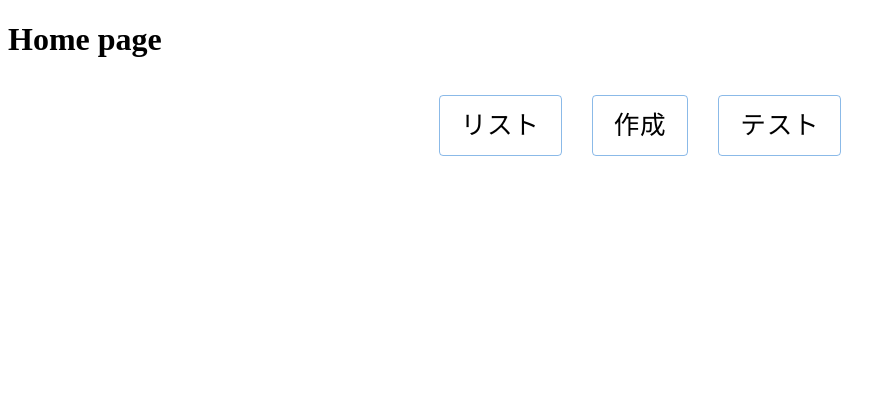
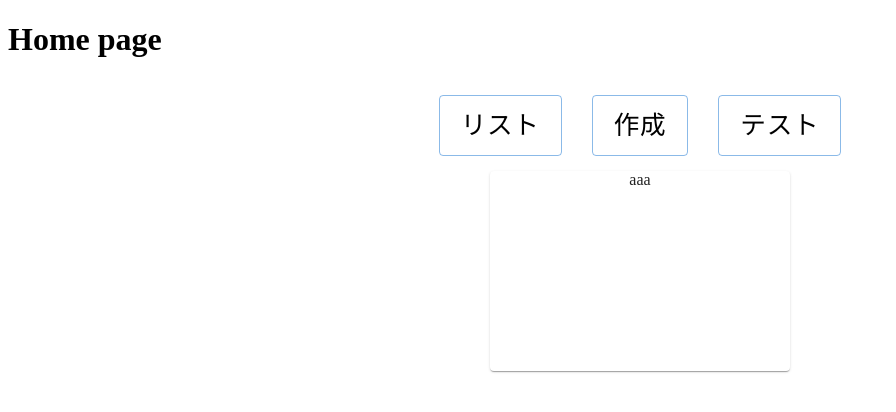
Before and after one commit to mono121/flashMemo, a React (Create React App) app: page / in a window 1280 px wide. Shown: the top 412 px of the page, without its empty margins (0-896 px from the left). Built offline with nearby package versions, Linux system fonts and the light colour scheme.

Commit message:
add WordCard.jsx

```diff
--- /dev/null
+++ b/src/components/Atom/WordCard.jsx
@@ -0,0 +1,16 @@
+import { Card, Grid } from '@mui/material'
+import React from 'react'
+
+const WordCard = () => {
+  return (
+    <div>
+      <Grid container direction="column" alignItems="center">
+        <Grid item>
+          <Card sx={{ textAlign: 'center', width: 300, height: 200 }}>aaa</Card>
+        </Grid>
+      </Grid>
+    </div>
+  )
+}
+
+export default WordCard
--- a/src/components/Pages/Home.tsx
+++ b/src/components/Pages/Home.tsx
@@ -1,4 +1,5 @@
 import React from 'react'
+import WordCard from '../Atom/WordCard'
 import MainButton from '../Molecule/MainButton'
 
 const Home = () => {
@@ -7,6 +8,7 @@ const Home = () => {
     <>
       <h1>Home page</h1>
       <MainButton />
+      <WordCard />
     </>
   )
 }
```
